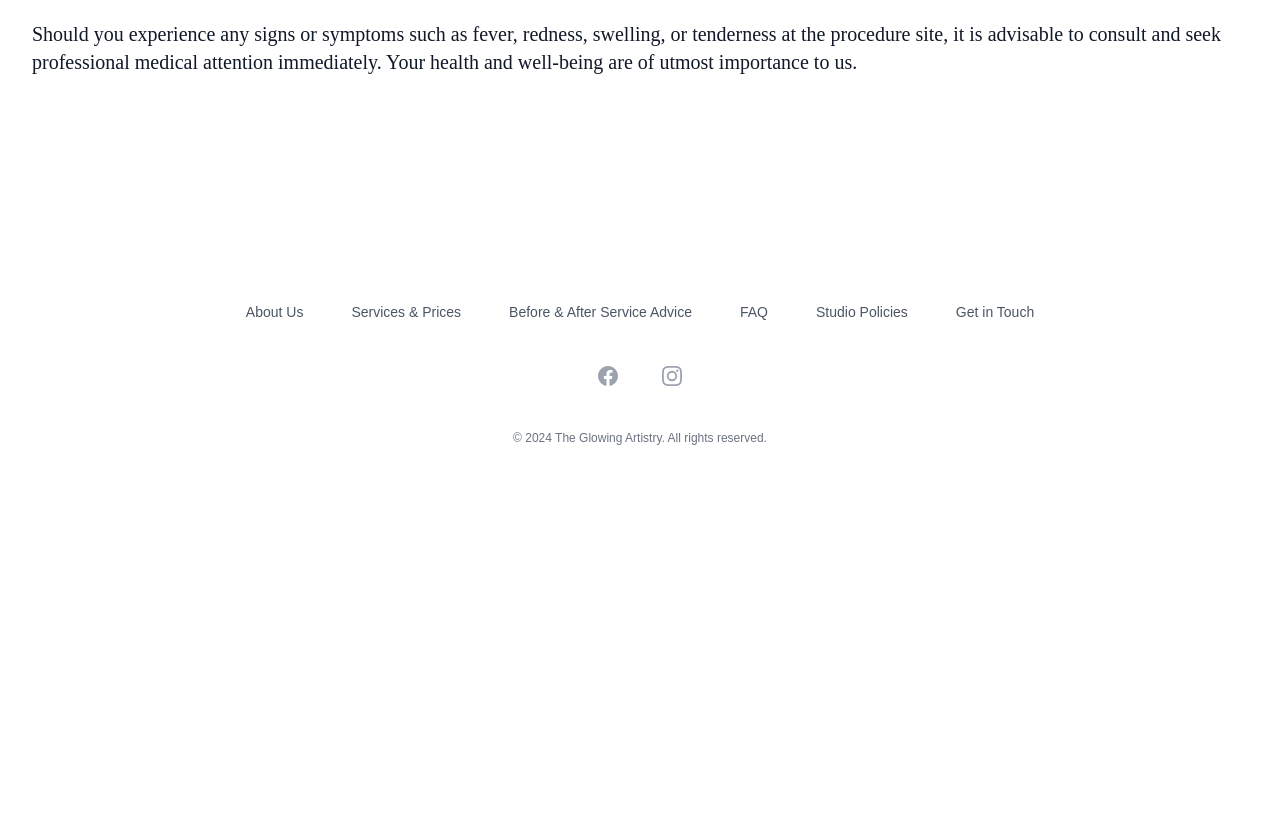
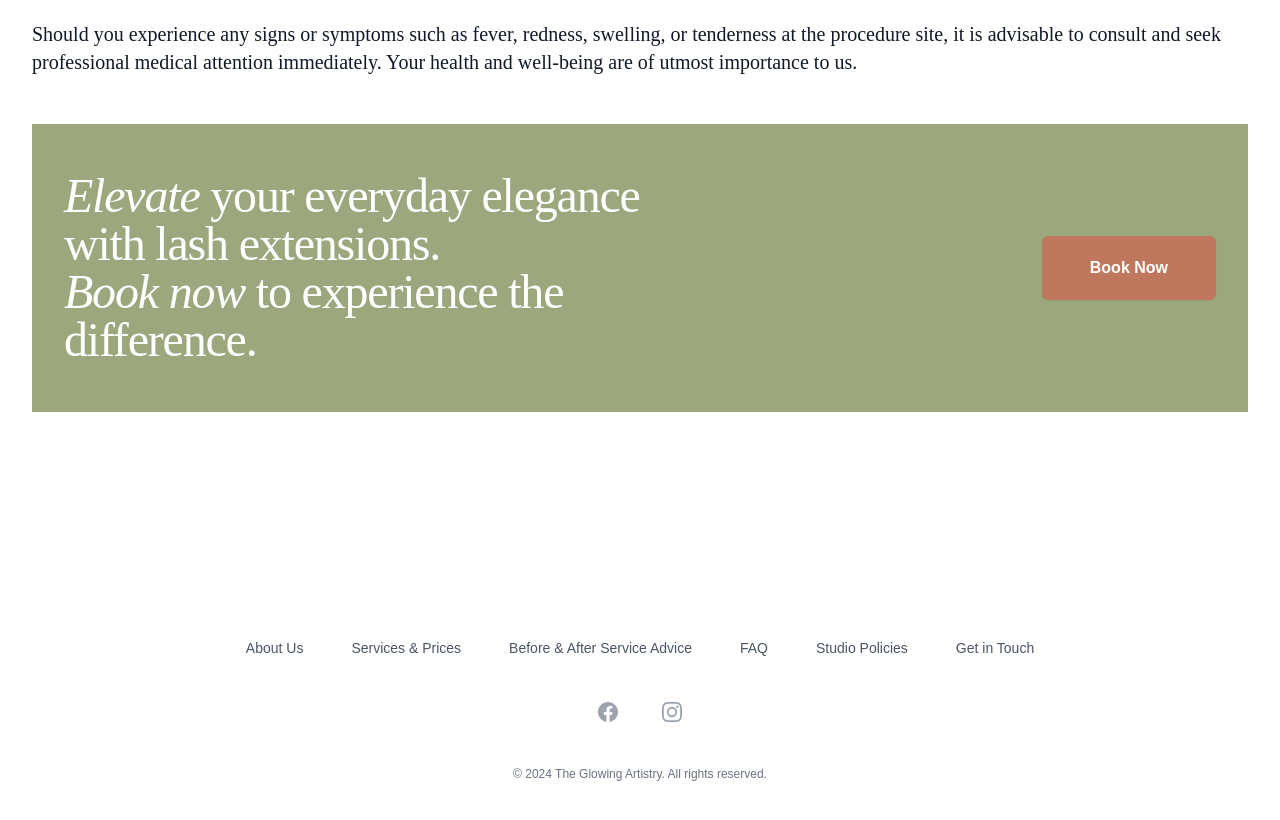
Before and after one commit to Suv4o/the-glowing-artistry, a Nuxt app: page /before-and-after-care-advice in a window 1280 px wide. Shown: the part 1760-2580 px from the top of the page. Before the commit the page ends 2304 px from the top, so only its background shows below. Built offline with nearby package versions, Linux system fonts and the light colour scheme; a web font is replaced by a local one.

Commit message:
book now added

```diff
--- a/components/BeforeAndAfterCareAdvice.vue
+++ b/components/BeforeAndAfterCareAdvice.vue
@@ -112,6 +112,24 @@ const afterCareAdvices = [
                 procedure site, it is advisable to consult and seek professional medical attention immediately. Your
                 health and well-being are of utmost importance to us.
             </p>
+
+            <div class="bg-light-olive mt-12">
+                <div
+                    class="mx-auto max-w-7xl px-6 py-12 lg:flex lg:items-center lg:justify-between lg:px-8 lg:gap-x-96"
+                >
+                    <h2 class="text-4xl font-miller-display tracking-tight text-gray-900 sm:text-5xl text-white">
+                        <i>Elevate</i> your everyday elegance with lash extensions. <br /><i>Book now</i> to experience
+                        the difference.
+                    </h2>
+                    <div class="mt-10 flex items-center gap-x-6 lg:mt-0 lg:flex-shrink-0">
+                        <NuxtLink
+                            to="/"
+                            class="rounded-md bg-dark-beige px-12 py-5 font-semibold text-white shadow-sm hover:bg-beige focus-visible:outline focus-visible:outline-2 focus-visible:outline-offset-2 focus-visible:outline-beige"
+                            >Book Now</NuxtLink
+                        >
+                    </div>
+                </div>
+            </div>
         </div>
     </div>
 </template>
--- /dev/null
+++ b/pages/faq.vue
@@ -0,0 +1,5 @@
+<script setup lang="ts"></script>
+
+<template>
+    <div></div>
+</template>
```
